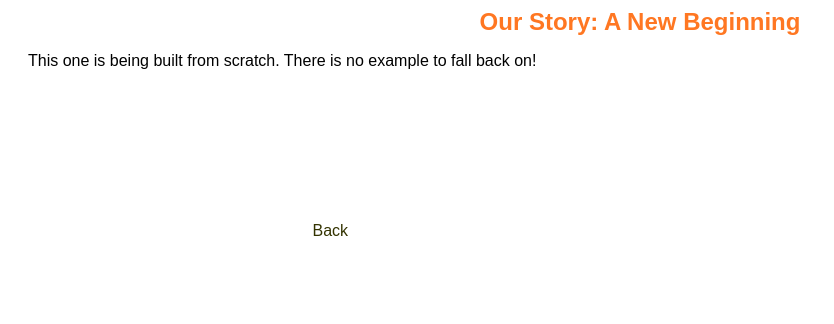
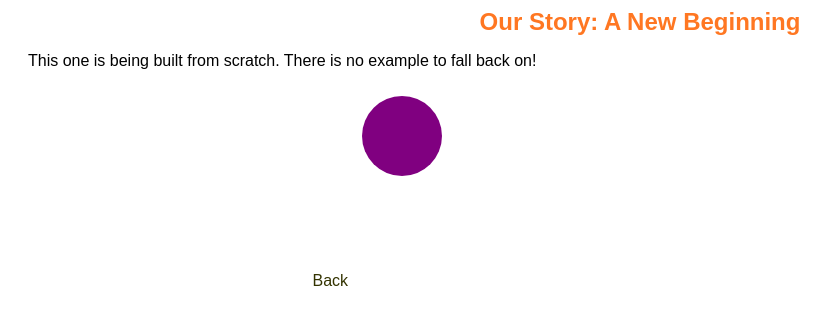
Before and after one commit to gr180872/emptyspaces, a plain HTML site: page Ill_2.html in a window 1280 px wide. Shown: the whole page, without its empty margins (0-834 px from the left). Drawn offline with nearby package versions, Linux system fonts and the light colour scheme.

Commit message:
Testing some SVG

```diff
--- a/Ill_2.html
+++ b/Ill_2.html
@@ -18,7 +18,7 @@
 	<p>This one is being built from scratch. There is no example to fall back on!</p>
 
 
-	<svg id="illustration_2"></svg>
+	<svg></svg>
 
 	<a href="index.html">Back</a>
 
--- a/js/ill_2.js
+++ b/js/ill_2.js
@@ -11,4 +11,14 @@ $(document).ready(function(){
 			return [ +d.number , +d.frequency ]; });
 		console.log(dataset);
 	});
+
+	d3.select("body").append("svg").attr("width", 200).attr("height", 200).append("circle").attr("cx", 50).attr("cy", 50).attr("r", 40).style("fill", "purple");
+
+	/*
+
+	var arc=d3.svg.arc()
+		.innerRadius(50).outerRadius(200)
+		.startAngle(0).endAngle(Math.PI*0.26);
+*/
+
 });
```
